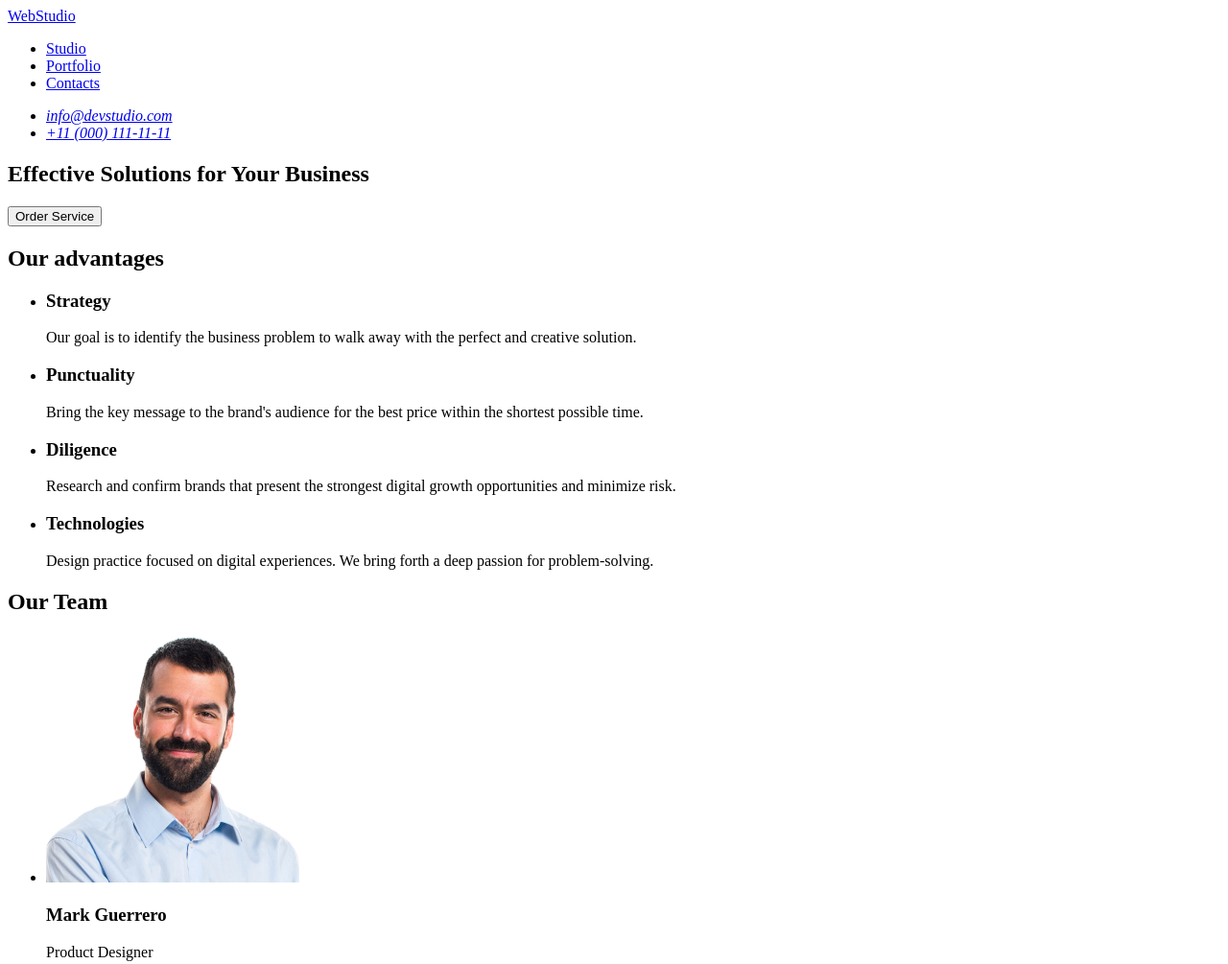
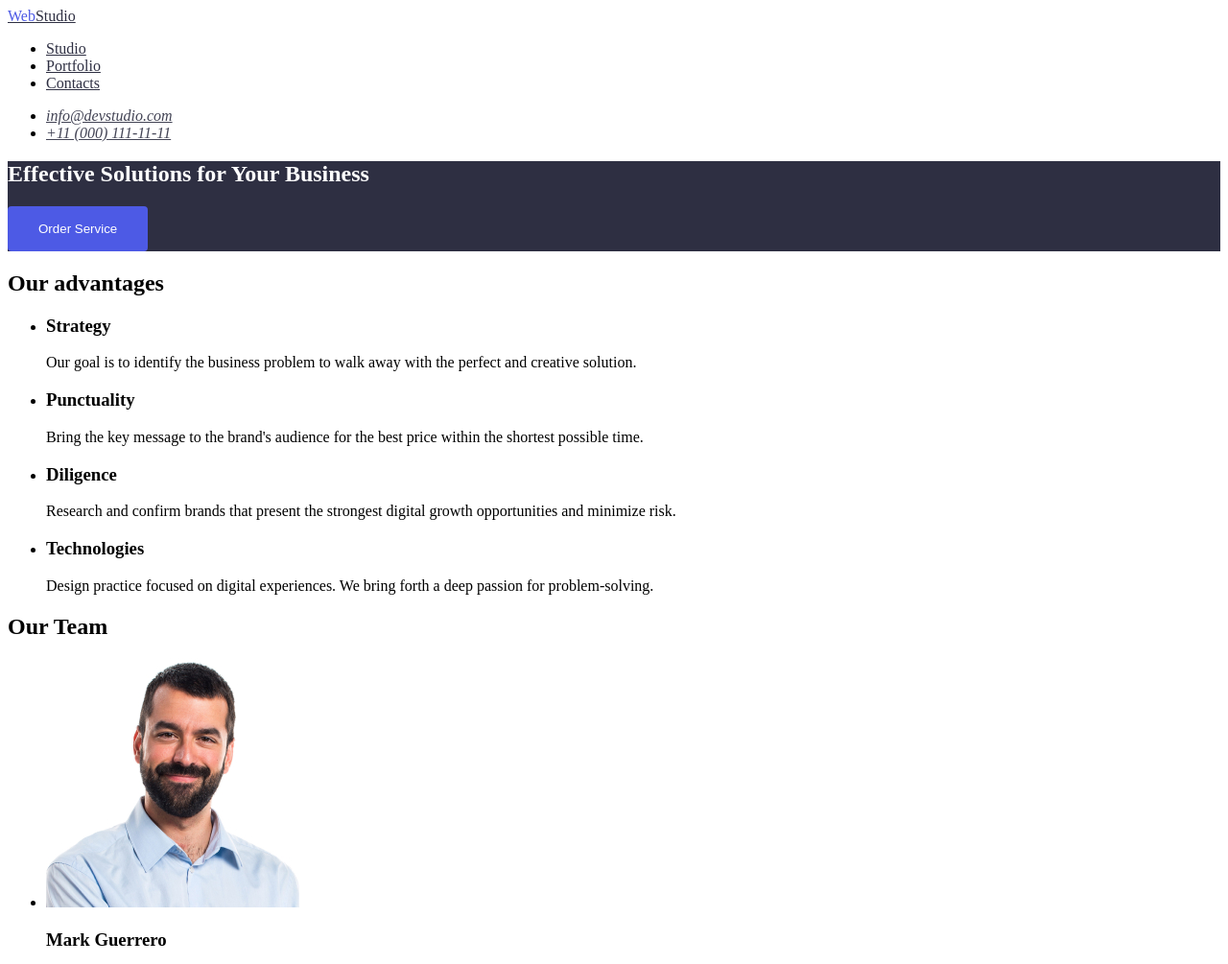
Before and after one commit to NatashaR92/hw-02, a plain HTML site: page index.html in a window 1280 px wide. Shown: the top 1005 px of the page at 96% size. Drawn offline with Linux system fonts and the light colour scheme.

Commit message:
create style css, add selectors to hero-section

```diff
--- /dev/null
+++ b/css/styles.css
@@ -0,0 +1,39 @@
+.logo {
+  color: #2e2f42;
+}
+.logo .accent {
+  color: #4d5ae5;
+}
+.nav-link {
+  color: #2e2f42;
+}
+.nav-link:active {
+  color: #404bbf;
+}
+.nav-link-mail {
+  color: #434455;
+}
+.nav-link-mail:active {
+  color: #4d5ae5;
+}
+.nav-link-tel {
+  color: #434455;
+}
+.hero-section {
+  background-color: #2e2f42;
+}
+.hero-title {
+  color: #ffffff;
+}
+.hero-button {
+  color: #ffffff;
+  background-color: #4d5ae5;
+  cursor: pointer;
+  border: none;
+  padding: 16px 32px;
+  border-radius: 4px;
+}
+.hero-button:hover {
+  color: #ffffff;
+  background-color: #404bbf;
+}
--- a/index.html
+++ b/index.html
@@ -4,35 +4,46 @@
     <meta charset="UTF-8" />
     <meta name="viewport" content="width=device-width, initial-scale=1.0" />
     <title>Webstudio</title>
+    <link rel="stylesheet" href="./css/styles.css" />
   </head>
   <body>
     <header>
       <nav>
-        <a href="./index.html">WebStudio</a>
+        <a class="logo" href="./index.html"
+          ><span class="accent">Web</span>Studio</a
+        >
         <ul>
           <li>
-            <a href="#">Studio</a>
+            <a class="nav-link" href="#">Studio</a>
           </li>
           <li>
-            <a href="#">Portfolio</a>
+            <a class="nav-link" href="#">Portfolio</a>
           </li>
           <li>
-            <a href="#">Contacts</a>
+            <a class="nav-link" href="#">Contacts</a>
           </li>
         </ul>
       </nav>
       <address>
         <ul>
-          <li><a href="mailto:info@devstudio.com">info@devstudio.com</a></li>
-          <li><a href="tel:+110001111111">+11 (000) 111-11-11</a></li>
+          <li>
+            <a class="nav-link-mail" href="mailto:info@devstudio.com"
+              >info@devstudio.com</a
+            >
+          </li>
+          <li>
+            <a class="nav-link-tel" href="tel:+110001111111"
+              >+11 (000) 111-11-11</a
+            >
+          </li>
         </ul>
       </address>
     </header>
     <main>
       <!--hero section-->
-      <section>
-        <h1>Effective Solutions for Your Business</h1>
-        <button type="button">Order Service</button>
+      <section class="hero-section">
+        <h1 class="hero-title">Effective Solutions for Your Business</h1>
+        <button class="hero-button" type="button">Order Service</button>
       </section>
 
       <!--advantages section-->
```
